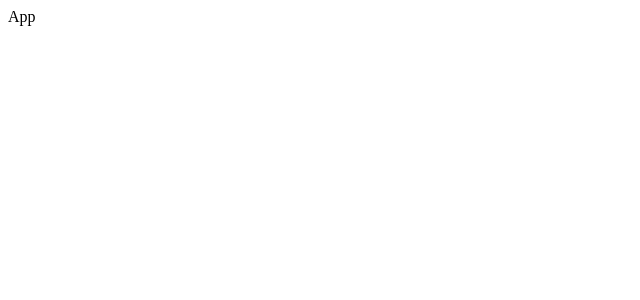
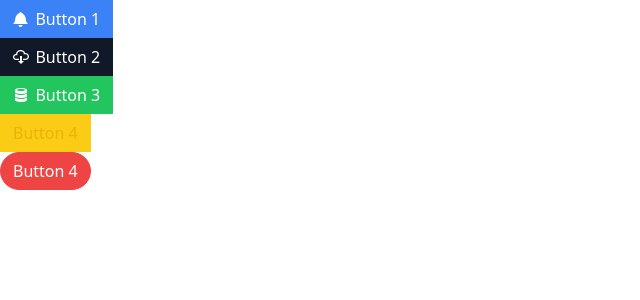
Before and after one commit to ByronMcNaughton/Components-and-navidation-React, a React (Create React App) app: page / in a window 1280 px wide. Shown: the top 300 px of the page, without its empty margins (0-640 px from the left). Built offline with nearby package versions, Linux system fonts and the light colour scheme.

Commit message:
Creating Button component / tailwind css

```diff
--- a/package.json
+++ b/package.json
@@ -6,8 +6,11 @@
     "@testing-library/jest-dom": "^5.16.5",
     "@testing-library/react": "^13.4.0",
     "@testing-library/user-event": "^13.5.0",
+    "classnames": "^2.3.2",
+    "prop-types": "^15.8.1",
     "react": "^18.2.0",
     "react-dom": "^18.2.0",
+    "react-icons": "^4.8.0",
     "react-scripts": "5.0.1",
     "web-vitals": "^2.1.4"
   },
@@ -34,5 +37,8 @@
       "last 1 firefox version",
       "last 1 safari version"
     ]
+  },
+  "devDependencies": {
+    "tailwindcss": "^3.3.2"
   }
 }
--- a/src/App.js
+++ b/src/App.js
@@ -1,5 +1,42 @@
+import Button from "./components.js/Button";
+import { GoBell, GoCloudDownload, GoDatabase } from "react-icons/go";
+
 function App() {
-  return <div>App</div>;
+  const handleClick = () => {
+    console.log("click...");
+  };
+  return (
+    <div>
+      <div>
+        <Button primary onClick={handleClick}>
+          <GoBell />
+          Button 1
+        </Button>
+      </div>
+      <div>
+        <Button secondary>
+          <GoCloudDownload />
+          Button 2
+        </Button>
+      </div>
+      <div>
+        <Button success>
+          <GoDatabase />
+          Button 3
+        </Button>
+      </div>
+      <div>
+        <Button warning outline>
+          Button 4
+        </Button>
+      </div>
+      <div>
+        <Button danger rounded>
+          Button 4
+        </Button>
+      </div>
+    </div>
+  );
 }
 
 export default App;
--- /dev/null
+++ b/src/components.js/Button.js
@@ -0,0 +1,59 @@
+// npmjs.com/package/prop-types
+// npmjs.com/package/classnames
+import className from "classnames";
+
+function Button({
+  children,
+  primary,
+  secondary,
+  success,
+  warning,
+  danger,
+  outline,
+  rounded,
+  ...rest
+}) {
+  const classes = className(
+    rest.className,
+    "px-3 py-1.5 border flex items-center",
+    {
+      "border-blue-500 bg-blue-500 text-white": primary,
+      "border-gray-900 bg-gray-900 text-white": secondary,
+      "border-green-500 bg-green-500 text-white": success,
+      "border-yellow-400 bg-yellow-400 text-white": warning,
+      "border-red-500 bg-red-500 text-white": danger,
+      "rounded-full": rounded,
+      "bg-white": outline,
+      "text-blue-500": outline && primary,
+      "text-gray-500": outline && secondary,
+      "text-green-500": outline && success,
+      "text-yellow-500": outline && warning,
+      "text-red-500": outline && danger,
+    }
+  );
+
+  return (
+    <button className={classes} {...rest}>
+      {children}
+    </button>
+  );
+}
+
+Button.propTypes = {
+  validateType: ({ primary, secondary, success, warning, danger }) => {
+    const count =
+      Number(!!primary) +
+      Number(!!secondary) +
+      Number(!!success) +
+      Number(!!warning) +
+      Number(!!danger);
+
+    if (count > 1) {
+      return new Error(
+        "Only one of primary, secondary, success, warning, danger can be true."
+      );
+    }
+  },
+};
+
+export default Button;
--- /dev/null
+++ b/src/index.css
@@ -0,0 +1,7 @@
+@tailwind base;
+@tailwind components;
+@tailwind utilities;
+
+button > svg {
+    margin-right: 0.4em;
+}
--- a/src/index.js
+++ b/src/index.js
@@ -1,6 +1,7 @@
 import React from "react";
 import ReactDOM from "react-dom/client";
 import App from "./App";
+import "./index.css";
 
 const el = document.getElementById("root");
 const root = ReactDOM.createRoot(el);
--- /dev/null
+++ b/tailwind.config.js
@@ -0,0 +1,8 @@
+/** @type {import('tailwindcss').Config} */
+module.exports = {
+  content: ["./src/**/*.{js,jsx,ts,tsx}"],
+  theme: {
+    extend: {},
+  },
+  plugins: [],
+};
```
Also changed, not shown: 1 other file (tests, documents, lock files or other folders).
